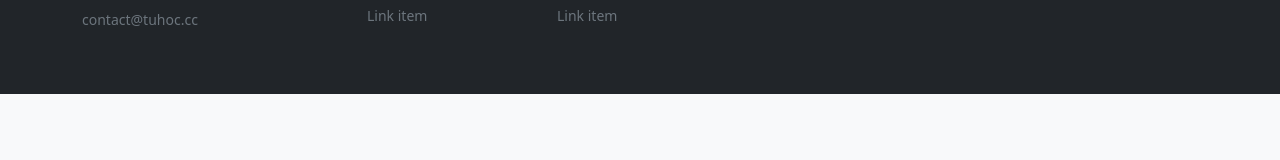
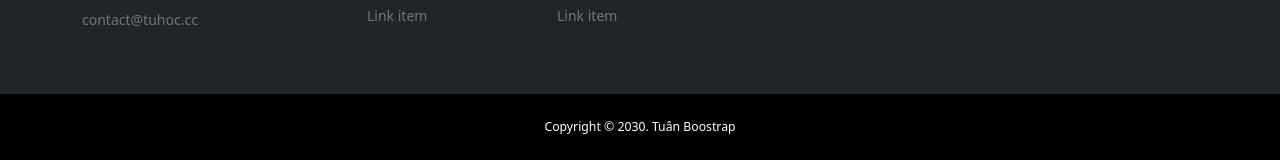
Before and after one commit to lephutuan/boostrap_basic, a plain HTML site: page index.html in a window 1280 px wide. Shown: the part 2634-2794 px from the top of the page. Before the commit the page ends 2728 px from the top, so only its background shows below. Drawn offline with nearby package versions, Linux system fonts and the light colour scheme.

Commit message:
add copyright

```diff
--- a/index.html
+++ b/index.html
@@ -461,6 +461,15 @@
       </div>
     </div>
   </footer>
+
+  <!-- copy right -->
+   <div class="copy-right  py-4">
+    <div class="container">
+      <div class="row text-center text-white small">
+        <p class="m-0 small">Copyright © 2030. Tuân Boostrap</p>
+      </div>
+    </div>
+   </div>
   <!-- js boostrap -->
   <script src="https://cdn.jsdelivr.net/npm/bootstrap@5.3.8/dist/js/bootstrap.bundle.min.js"
     integrity="sha384-FKyoEForCGlyvwx9Hj09JcYn3nv7wiPVlz7YYwJrWVcXK/BmnVDxM+D2scQbITxI"
--- a/style.css
+++ b/style.css
@@ -21,3 +21,7 @@
 .brand-icon img{
   width: 130px;
 }
+
+.copy-right {
+  background-color: #000;
+}
```
